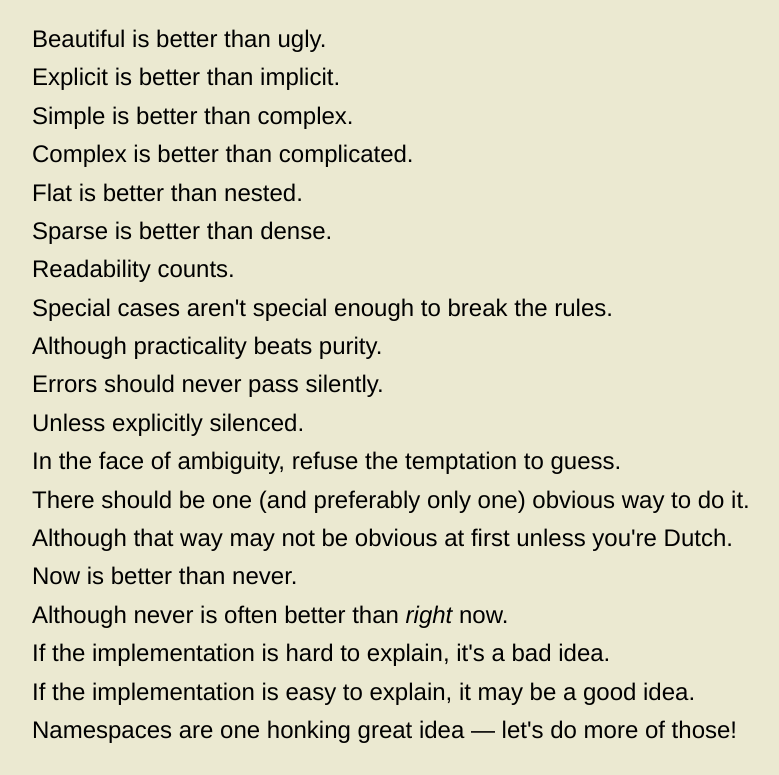
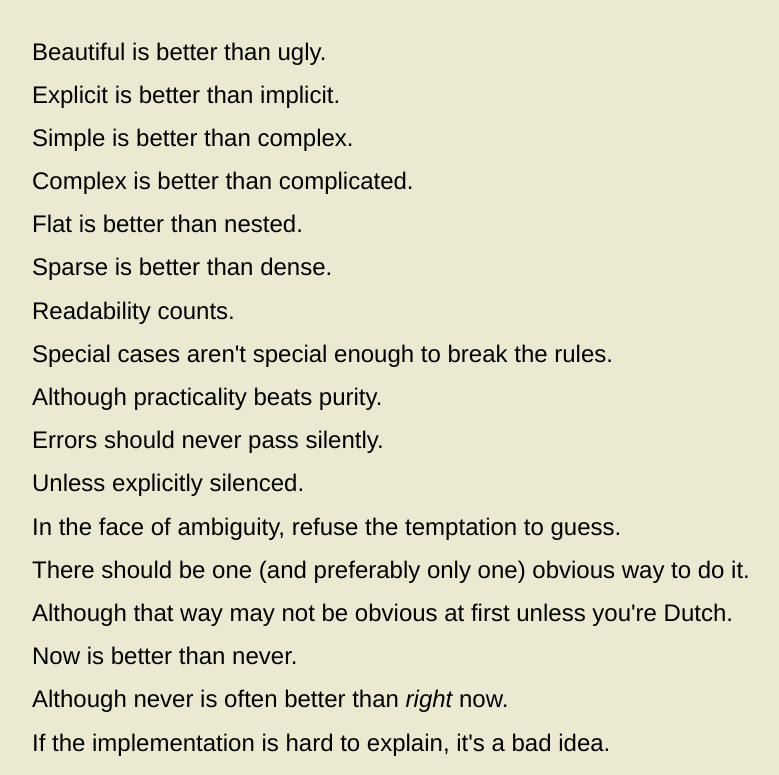
Before and after one commit to szastupov/szastupov.github.io, a plain HTML site: page pyzen.html in a window 1280 px wide. Shown: the part 129-904 px from the top of the page, without its empty margins (233-1012 px from the left). Drawn offline with Linux system fonts and the light colour scheme.

Commit message:
A few fixes for pyzen

```diff
--- a/pyzen.html
+++ b/pyzen.html
@@ -11,7 +11,7 @@
             max-width: 750px;
             padding:0 10px;
             font-size: x-large;
-            line-height: 1.6;
+            line-height: 1.8;
             font-family: "HelveticaNeue-Light", "Helvetica Neue Light", "Helvetica Neue", Helvetica, Arial, "Lucida Grande", sans-serif;
             font-weight: 300;
             background-color: #EBE9D1;
```
